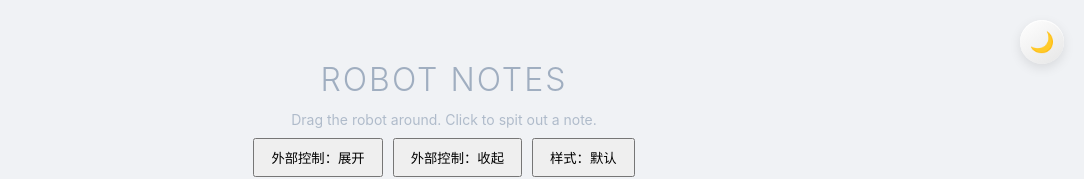
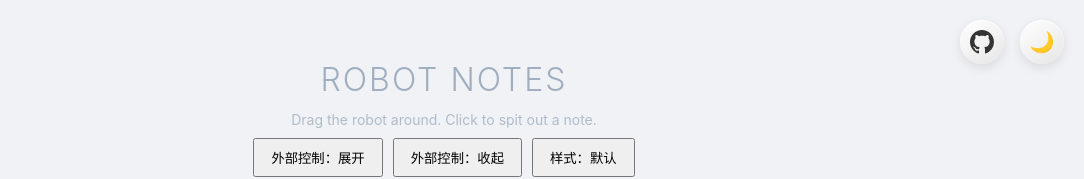
Before and after one commit to boat2moon/RobotPrinter, a React (Vite) app: page / in a window 1280 px wide. Shown: the top 179 px of the page, without its empty margins (196-1280 px from the left). Built offline with nearby package versions, Linux system fonts and the light colour scheme.

Commit message:
feat: add GitHub icon link to repository

```diff
--- a/src/App.css
+++ b/src/App.css
@@ -83,6 +83,49 @@
   box-shadow:
     0 4px 12px rgba(0, 0, 0, 0.3),
     inset 0 1px 0 rgba(255, 255, 255, 0.1);
+}
+
+/* GitHub 链接按钮 */
+.github-link {
+  position: fixed;
+  top: 20px;
+  right: 80px; /* theme-toggle is at 20px, width 44px + some gap */
+  width: 44px;
+  height: 44px;
+  border-radius: 50%;
+  border: none;
+  background: linear-gradient(145deg, #ffffff, #e6e6e6);
+  box-shadow:
+    0 4px 12px rgba(0, 0, 0, 0.1),
+    inset 0 1px 0 rgba(255, 255, 255, 0.8);
+  cursor: pointer;
+  display: flex;
+  align-items: center;
+  justify-content: center;
+  transition: all 0.3s ease;
+  z-index: 9999;
+  color: #333;
+  text-decoration: none;
+}
+
+.github-link:hover {
+  transform: scale(1.1);
+  box-shadow:
+    0 6px 16px rgba(0, 0, 0, 0.15),
+    inset 0 1px 0 rgba(255, 255, 255, 0.8);
+  color: #000;
+}
+
+.app.dark .github-link {
+  background: linear-gradient(145deg, #2d2d44, #1a1a2e);
+  box-shadow:
+    0 4px 12px rgba(0, 0, 0, 0.3),
+    inset 0 1px 0 rgba(255, 255, 255, 0.1);
+  color: #e6edf3;
+}
+
+.app.dark .github-link:hover {
+  color: #fff;
 }
 
 /* 底部停靠区域 */
--- a/src/App.tsx
+++ b/src/App.tsx
@@ -244,6 +244,25 @@
 
   return (
     <div className={`app ${isDark ? 'dark' : ''}`}>
+      {/* GitHub 链接 */}
+      <a
+        href="https://github.com/boat2moon/RobotPrinter"
+        target="_blank"
+        rel="noopener noreferrer"
+        className="github-link"
+        title="View source on GitHub"
+      >
+        <svg
+          height="24"
+          width="24"
+          viewBox="0 0 16 16"
+          fill="currentColor"
+          style={{ display: 'block' }}
+        >
+          <path d="M8 0C3.58 0 0 3.58 0 8c0 3.54 2.29 6.53 5.47 7.59.4.07.55-.17.55-.38 0-.19-.01-.82-.01-1.49-2.01.37-2.53-.49-2.69-.94-.09-.23-.48-.94-.82-1.13-.28-.15-.68-.52-.01-.53.63-.01 1.08.58 1.23.82.72 1.21 1.87.87 2.33.66.07-.52.28-.87.51-1.07-1.78-.2-3.64-.89-3.64-3.95 0-.87.31-1.59.82-2.15-.08-.2-.36-1.02.08-2.12 0 0 .67-.21 2.2.82.64-.18 1.32-.27 2-.27.68 0 1.36.09 2 .27 1.53-1.04 2.2-.82 2.2-.82.44 1.1.16 1.92.08 2.12.51.56.82 1.27.82 2.15 0 3.07-1.87 3.75-3.65 3.95.29.25.54.73.54 1.48 0 1.07-.01 1.93-.01 2.2 0 .21.15.46.55.38A8.013 8.013 0 0016 8c0-4.42-3.58-8-8-8z" />
+        </svg>
+      </a>
+
       {/* 主题切换按钮 */}
       <button
         className="theme-toggle"
```
